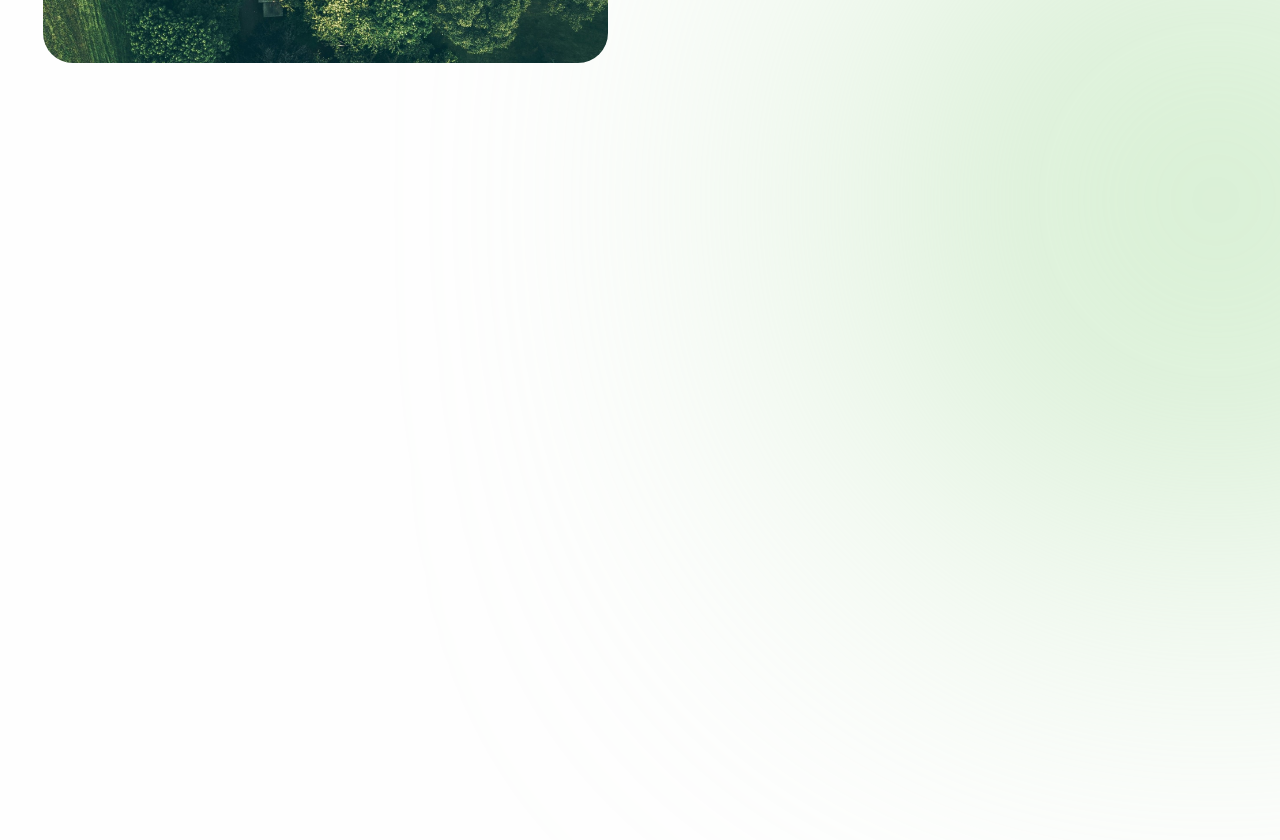
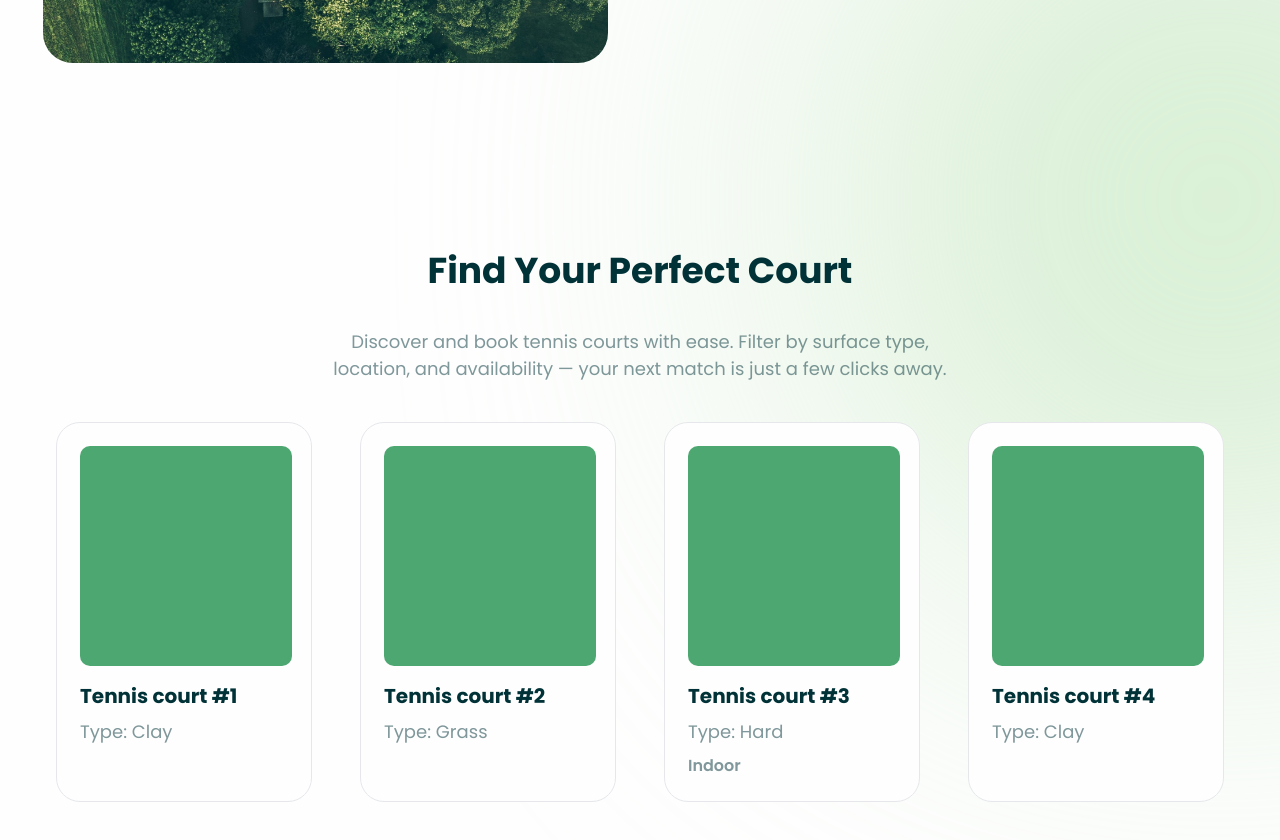
Before and after one commit to BAndris4/teniszpalya, a React (Vite) app in the folder frontend/: page / in a window 1280 px wide. Shown: the part 680-1520 px from the top of the page. Before the commit the page ends 803 px from the top, so only its background shows below. Built offline with nearby package versions, Linux system fonts and the light colour scheme.

Commit message:
feat: add Courts view with CourtCard component and restructure views

```diff
--- /dev/null
+++ b/frontend/src/components/CourtCard.jsx
@@ -0,0 +1,14 @@
+function CourtCard({ court }) {
+    return (
+        <div className="bg-white rounded-[24px] w-3xs border border-gray-200 p-[23px] h-[380px] z-10">
+            <div className="h-[220px] w-[212px] bg-green rounded-[10px]"></div>
+            <div className="pt-4">
+                <h2 className="text-xl font-bold text-dark-green mb-2">Tennis court #{court.id}</h2>
+                <span className="text-lg text-dark-green-half">Type: {court.type}</span>
+                <div className="text-dark-green-half font-semibold mt-2">{court.outdoor ? "" : "Indoor"}</div>
+            </div>
+        </div>
+    );
+}
+
+export default CourtCard;
--- /dev/null
+++ b/frontend/src/views/Courts.jsx
@@ -0,0 +1,34 @@
+import CourtCard from "../components/CourtCard";
+
+function Courts() {
+    return (
+        <div className="flex flex-col items-center justify-center min-h-screen py-2 z-10">
+            <div className="text-dark-green font-bold text-[36px] mb-[30px] z-10">Find Your Perfect Court</div>
+            <div className="text-dark-green-half text-center text-[18px] w-[620px] z-10">Discover and book tennis courts with ease. Filter by surface type, location, and availability — your next match is just a few clicks away.</div>
+            <div className="flex flex-row mt-[40px] gap-12">
+                <CourtCard court={{
+                    id: "1",
+                    type: "Clay",
+                    outdoor: true
+                }} />
+                <CourtCard court={{
+                    id: "2",
+                    type: "Grass",
+                    outdoor: true
+                }} />
+                <CourtCard court={{
+                    id: "3",
+                    type: "Hard",
+                    outdoor: false
+                }} />
+                <CourtCard court={{
+                    id: "4",
+                    type: "Clay",
+                    outdoor: true,
+                }} />
+            </div>
+        </div>
+    )
+}
+
+export default Courts;
```
Also changed, not shown: frontend/src/App.jsx (+6 -6 lines), frontend/src/components/Courts.jsx (deleted, +0 -7 lines), frontend/src/views/Contact.jsx (renamed from frontend/src/components/Contact.jsx), frontend/src/views/Footer.jsx (renamed from frontend/src/components/Footer.jsx), frontend/src/views/Hero.jsx (renamed from frontend/src/components/Hero.jsx), frontend/src/views/PriceList.jsx (renamed from frontend/src/components/PriceList.jsx), frontend/src/views/Reserve.jsx (renamed from frontend/src/components/Reserve.jsx).
